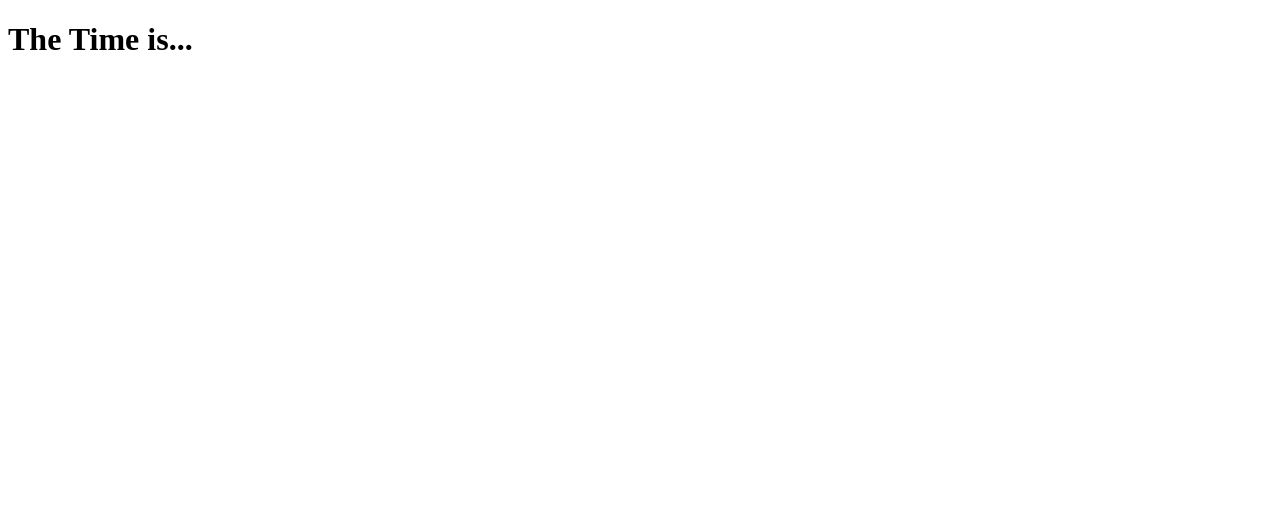
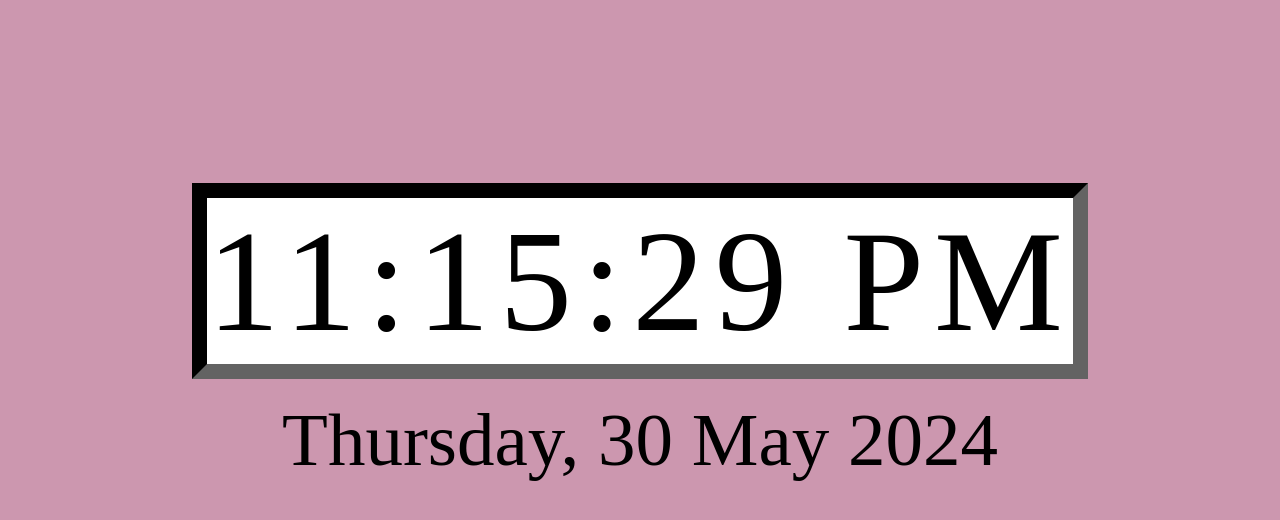
Before and after one commit to Ohjay33/DigitalClock, a plain HTML site: page index.html in a window 1280 px wide. Drawn offline with nearby package versions, Linux system fonts and the light colour scheme; a web font is replaced by a local one.

Commit message:
commit5/30/24

```diff
--- a/index.html
+++ b/index.html
@@ -1,21 +1,26 @@
 <!DOCTYPE html>
 <html lang="en">
+
 <head>
     <meta charset="UTF-8">
     <meta name="viewport" content="width=device-width, initial-scale=1.0">
     <link rel="stylesheet" href="style.css">
+    <link rel="stylesheet" href="https://fonts.googleapis.com/css?family=Rubik Sriracha">
+    <link rel="stylesheet" href="https://fonts.googleapis.com/css?family=Syne Mono">
+
     <script src="https://ajax.googleapis.com/ajax/libs/jquery/1.9.1/jquery.min.js"></script>
     <script src="https://code.jquery.com/jquery-3.6.0.min.js"></script>
-    <title>Document</title>
+    <title>Digital Clock</title>
 </head>
+
 <body>
     <div class="main">
-        <div class="clock">
-            <h1 id="question">The Time is...</h1>
+        <!-- <h1 id="question">The Day and Time </h1> -->
+        <div id="clock"></div>
+        <br>
+        <div id="date"></div>
+    </div>
+    <script src="script.js"></script>
+</body>
 
-
-        </div>
-    </div>
-
-</body>
 </html>
--- a/script.js
+++ b/script.js
@@ -1,54 +1,54 @@
+
+
 $(document).ready(function () {
+	function updateClock() {
+		var now = new Date();
+		var hours = now.getHours();
+		var minutes = now.getMinutes();
+		var seconds = now.getSeconds();
+		var ampm = hours >= 12 ? 'PM' : 'AM';
 
-	function time() {
-		var now = new Date();
-		var hour =  now.getHours();
-		var min =  now.getMinutes();
-		var sec =  now.getSeconds();
-		var color = timeColor(hour, min, sec);
+		// Convert hours to 12-hour format
+		hours = hours % 12;
+		hours = hours ? hours : 12; // 0 should be displayed as 12
 
-		if (hour > 12) {
-			hour = hour - 12;
-		};
+		// Add leading zeros if necessary
+		hours = hours < 10 ? '0' + hours : hours;
+		minutes = minutes < 10 ? '0' + minutes : minutes;
+		seconds = seconds < 10 ? '0' + seconds : seconds;
 
-		hour = formatTime(hour);
-		min = formatTime(min);
-		sec = formatTime(sec);
+		var timeString = hours + ':' + minutes + ':' + seconds + ' ' + ampm;
+		document.getElementById('clock').innerText = timeString;
 
-		$('#cur_hour').text(hour);
-		$('#cur_min').text(min);
-		$('#cur_sec').text(sec);
-		$('body').css('background-color', '#' + color);
-		$('#cur_color').text(color);
 
-		t=setTimeout(function(){time()}, 500);
+            // Display the date
+            var days = ['Sunday', 'Monday', 'Tuesday', 'Wednesday', 'Thursday', 'Friday', 'Saturday'];
+            var months = ['January', 'February', 'March', 'April', 'May', 'June', 'July', 'August', 'September', 'October', 'November', 'December'];
+            var dateString = days[now.getDay()] + ', ' + now.getDate() + ' ' + months[now.getMonth()] + ' ' + now.getFullYear();
+            document.getElementById('date').innerText = dateString;
 	}
 
-	function formatTime(i) {
-		if (i < 10) {
-			i = '0' + i;
+	function randomColor() {
+		var letters = '0123456789ABCDEF';
+		var color = '#';
+		for (var i = 0; i < 6; i++) {
+			color += letters[Math.floor(Math.random() * 16)];
 		}
-		return i;
-	}
-	function formatColor(i) {
-		if (i.length < 2) {
-			i = '0' + i;
-		}
-		return i;
+		return color;
 	}
 
-	function timeColor(hour, min, sec) {
-
-		red = Math.round(255 * (hour / 23)).toString(16);
-		green = Math.round(255 * (min / 59)).toString(16);
-		blue = Math.round(255 * (sec / 59)).toString(16);
-
-		red = formatColor(red);
-		green = formatColor(green);
-		blue = formatColor(blue);
-
-		return (red + green + blue).toUpperCase();
+	function switchColor() {
+		document.body.style.backgroundColor = randomColor();
 	}
 
-	time();
+	// Update the clock every second
+	setInterval(updateClock, 1000);
+
+	// Switch colors every 3 seconds
+	setInterval(switchColor, 3000);
+
+	// Initial call to display the clock immediately
+	updateClock();
+
+
 });
--- a/style.css
+++ b/style.css
@@ -0,0 +1,30 @@
+.main {
+    background-color: transparent;
+    display: flex;
+    flex-direction: column;
+    align-items: center;
+    height: max-content;
+}
+
+#clock {
+    font-size: 145px;
+    font-family: "Sriracha";
+    font-weight:normal;
+    /* color: grey; */
+    width: max-content;
+    height: max-content;
+    background-color: white;
+    letter-spacing: 10px;
+    margin-top: 175px;
+    border-style: inset;
+    border-width: 15px;
+    border-color: rgb(15, 15, 15);
+    /* border-color: aquamarine; */
+}
+
+#date {
+    color: antiquewhite;
+    font-size: 75px;
+    color: black;
+    font-family: "Syne Mono";
+}
```
